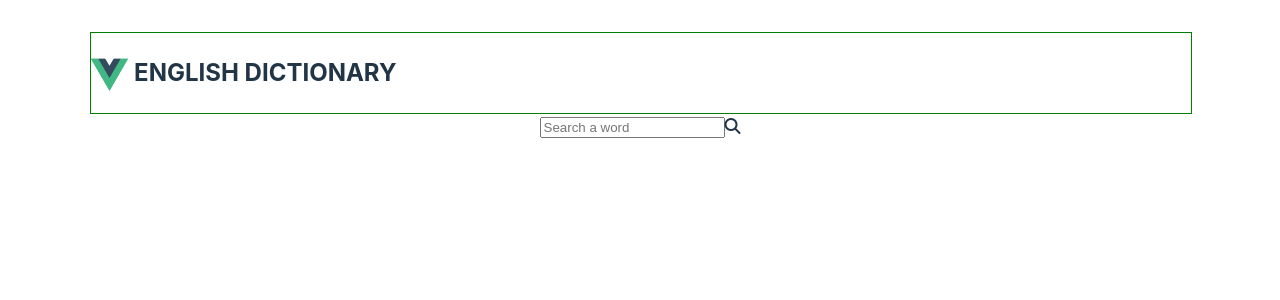
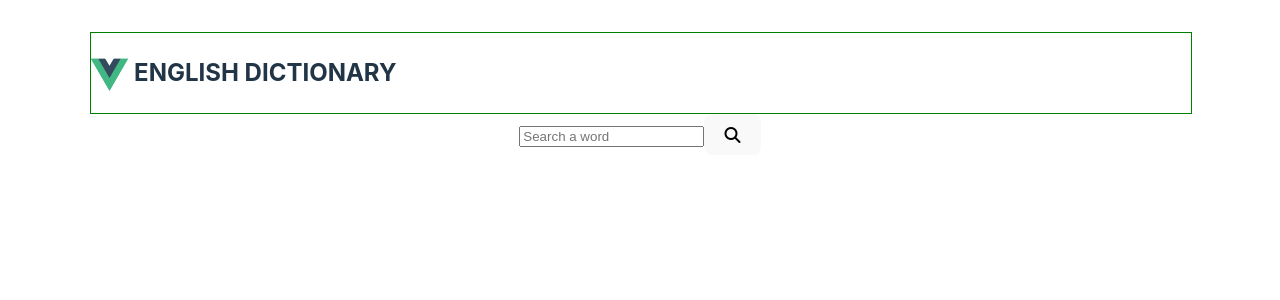
Before and after one commit to banuaggun/english-dictionary, a Vue app: page / in a window 1280 px wide. Shown: the top 300 px of the page. Built offline with nearby package versions, Linux system fonts and the light colour scheme.

Commit message:
form functions have been improved

```diff
--- a/src/components/Searchbox.vue
+++ b/src/components/Searchbox.vue
@@ -21,6 +21,7 @@ const handleData = () => {
   }).then(function(response){
     searchData.value = response.data;
     loadState.value = false;
+     searchRequests.value = '';
   }).catch(function(error){
     if(error){
       errorState.value = true;
@@ -29,6 +30,7 @@ const handleData = () => {
   errorState.value = false;
 };
 
+
 </script>
 
 <template>
@@ -36,9 +38,11 @@ const handleData = () => {
     <form @submit.prevent="handleData">
       <label for="search-input">
         <input type="text" name="text" id="search-text" placeholder="Search a word" v-model="searchRequests"/>
+        <button type="submit" @submit="handleData">
         <span>
-          <i class="fa-solid fa-magnifying-glass | text-base text-primaary_clr"></i>
+          <i class="fa-solid fa-magnifying-glass | text-base text-primary_clr"></i>
         </span>
+        </button>
       </label>
     </form>
     <article v-if="errorState">
```
